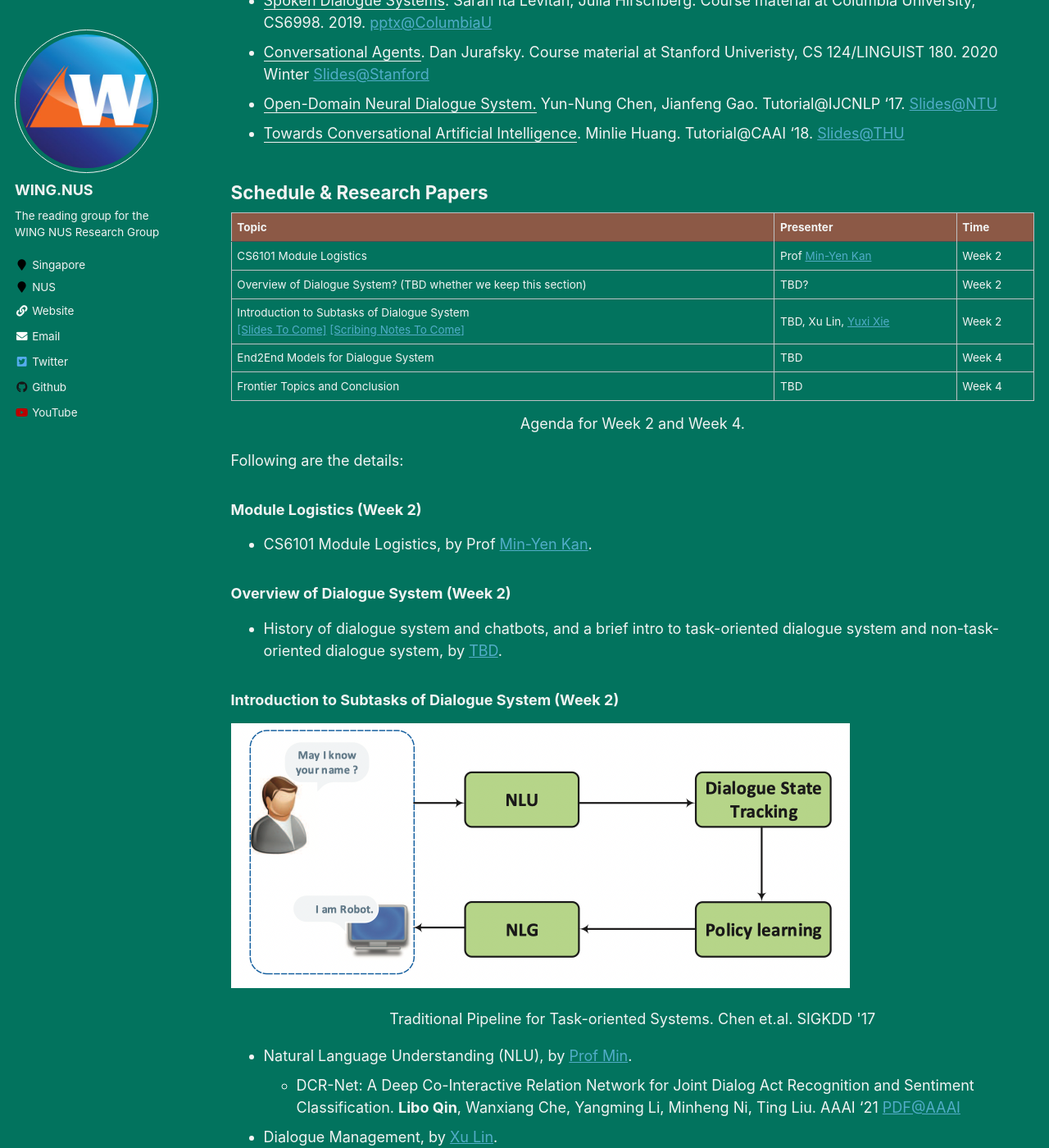
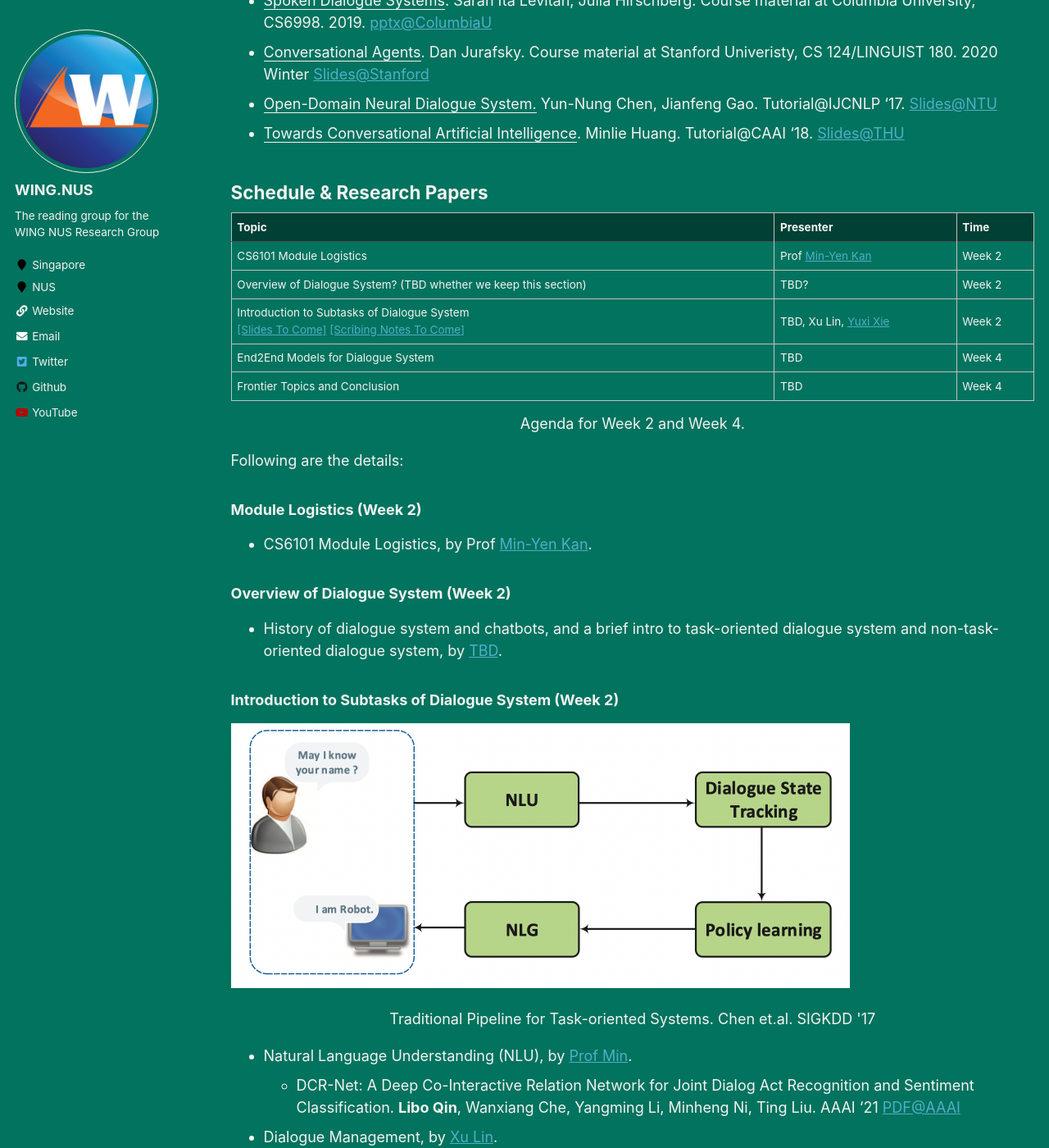
Before and after one commit to WING-NUS/cs6101, a Jekyll site: the page built from _pages/paper-ConvSys.md, in a window 1280 px wide and 1400 px high, scrolled down 465 px. Shown: the whole window at 82% size. Built offline with Jekyll 4.4.1, drawn with Linux system fonts in a browser that asks for light colours.

Commit message:
Table background color

```diff
--- a/_sass/_tables.scss
+++ b/_sass/_tables.scss
@@ -16,7 +16,7 @@ table {
 }
 
 thead {
-  background-color: #8C5946;
+  background-color: #014034; /* 2022: #8C5946; */
   border-bottom: 1px solid $dark-gray;
 }
 
```
